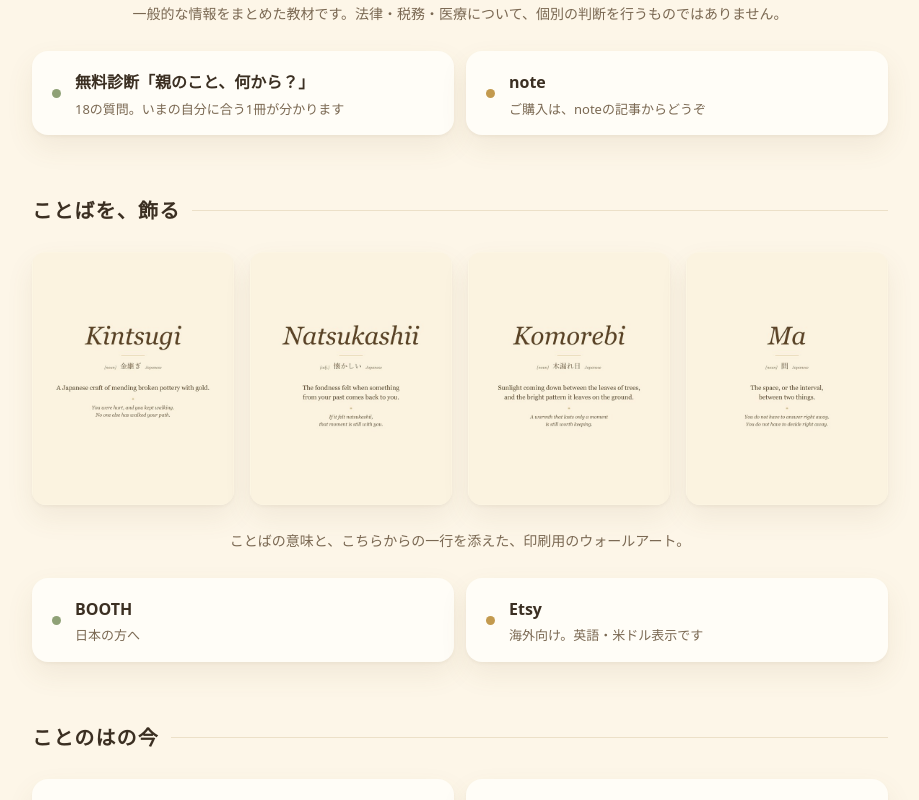
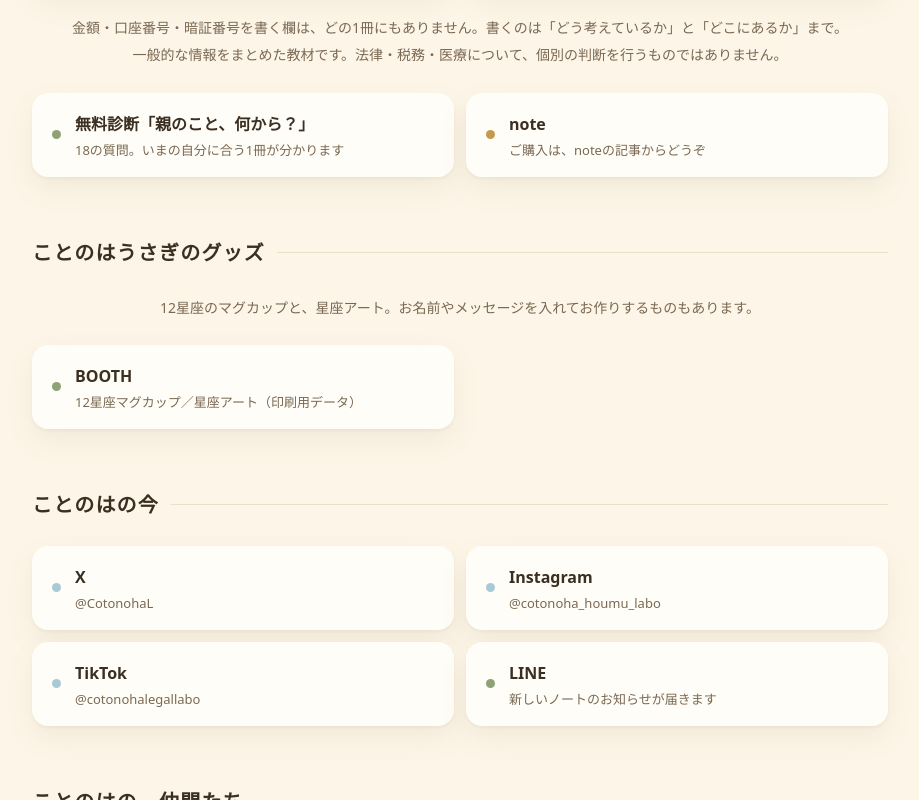
Before and after one commit to jkurodajk-crypto/cotonoha, a plain HTML site: page index.html in a window 1280 px wide. Shown: the part 3139-3939 px from the top of the page, without its empty margins (180-1099 px from the left). Drawn offline with Linux system fonts and the light colour scheme.

Commit message:
サイトを更新（西野）

```diff
--- a/index.html
+++ b/index.html
@@ -202,6 +202,7 @@
         <h3>CotonohaJP</h3>
         <div class="en">Words and Culture</div>
         <p>日本のことばと文化を大切に。日本ならではのことばを、Cotonohaらしく発信しています。</p>
+        <p style="margin:12px 0 0"><a href="en/" style="color:var(--gold);font-size:14px;text-decoration:none;border-bottom:1px solid var(--line)">CotonohaJP のページへ（英語） &rarr;</a></p>
       </div>
     </div>
   </section>
@@ -281,19 +282,11 @@
   </section>
 
   <section>
-    <h2>ことばを、飾る</h2>
-    <div class="words">
-      <a href="https://www.etsy.com/shop/CotonohaJP" target="_blank" rel="noopener"><img src="images/word-kintsugi.jpg" alt="金継ぎのポスター"></a>
-      <a href="https://www.etsy.com/shop/CotonohaJP" target="_blank" rel="noopener"><img src="images/word-natsukashii.jpg" alt="懐かしいのポスター"></a>
-      <a href="https://www.etsy.com/shop/CotonohaJP" target="_blank" rel="noopener"><img src="images/word-komorebi.jpg" alt="木漏れ日のポスター"></a>
-      <a href="https://www.etsy.com/shop/CotonohaJP" target="_blank" rel="noopener"><img src="images/word-ma.jpg" alt="間のポスター"></a>
-    </div>
-    <p class="wcap">ことばの意味と、こちらからの一行を添えた、印刷用のウォールアート。</p>
+    <h2>ことのはうさぎのグッズ</h2>
+    <p class="wcap">12星座のマグカップと、星座アート。お名前やメッセージを入れてお作りするものもあります。</p>
     <div class="chips">
       <a class="chip leaf" href="https://cotonoha.booth.pm/" target="_blank" rel="noopener">
-        <i class="dot"></i><div><b>BOOTH</b><span>日本の方へ</span></div></a>
-      <a class="chip" href="https://www.etsy.com/shop/CotonohaJP" target="_blank" rel="noopener">
-        <i class="dot"></i><div><b>Etsy</b><span>海外向け。英語・米ドル表示です</span></div></a>
+        <i class="dot"></i><div><b>BOOTH</b><span>12星座マグカップ／星座アート（印刷用データ）</span></div></a>
     </div>
   </section>
 
@@ -355,7 +348,7 @@
       <p>ご感想、ご相談、お仕事のご依頼など、こちらへどうぞ。</p>
       <a class="mail" href="mailto:cotonoha.houme.labo@gmail.com">cotonoha.houme.labo@gmail.com</a>
       <ul>
-        <li>商品のことは、<a href="https://www.etsy.com/shop/CotonohaJP" target="_blank" rel="noopener">Etsy</a>・<a href="https://cotonoha.booth.pm/" target="_blank" rel="noopener">BOOTH</a> のメッセージからでも承ります</li>
+        <li>グッズのことは、<a href="https://cotonoha.booth.pm/" target="_blank" rel="noopener">BOOTH</a> のメッセージからでも承ります</li>
         <li>記事へのご感想は、<a href="https://note.com/cotonoha_usagi" target="_blank" rel="noopener">note</a> のコメントでも読んでいます</li>
       </ul>
       <p style="margin:20px 0 0;font-size:13.5px;">個別の法律相談には、お答えできません。ご了承ください。</p>
```
